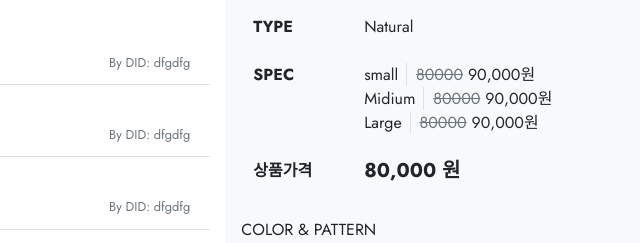
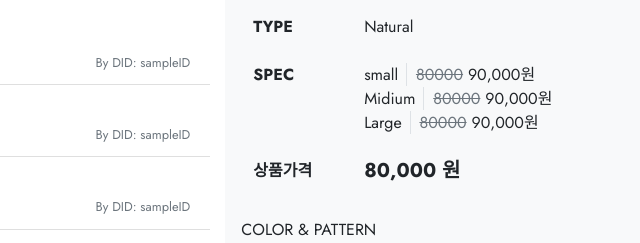
Before and after one commit to playkiki/kiki_did, a website: page ui/product.html in a window 1280 px wide. Shown: the part 435-678 px from the top of the page, 628-1268 px from the left. Drawn offline with nearby package versions, Linux system fonts and the light colour scheme; a script that the page names is missing.

Commit message:
Modify list

```diff
--- a/ui/product.html
+++ b/ui/product.html
@@ -346,21 +346,21 @@
                     <p class="mb-1">Some placeholder content in a paragraph.</p>
                     <div class="d-flex w-100 justify-content-between">
                       <small class="text-muted">2021-11-26 04:31</small>
-                      <small class="text-muted">By DID: dfgdfg</small>
+                      <small class="text-muted">By DID: sampleID</small>
                     </div>
                   </a>
                   <a href="#" class="list-group-item list-group-item-action">
                     <p class="mb-1">Some placeholder content in a paragraph.</p>
                     <div class="d-flex w-100 justify-content-between">
                       <small class="text-muted">2021-11-26 04:31</small>
-                      <small class="text-muted">By DID: dfgdfg</small>
+                      <small class="text-muted">By DID: sampleID</small>
                     </div>
                   </a>
                   <a href="#" class="list-group-item list-group-item-action">
                     <p class="mb-1">Some placeholder content in a paragraph.</p>
                     <div class="d-flex w-100 justify-content-between">
                       <small class="text-muted">2021-11-26 04:31</small>
-                      <small class="text-muted">By DID: dfgdfg</small>
+                      <small class="text-muted">By DID: sampleID</small>
                     </div>
                   </a>
                 </div>
```
